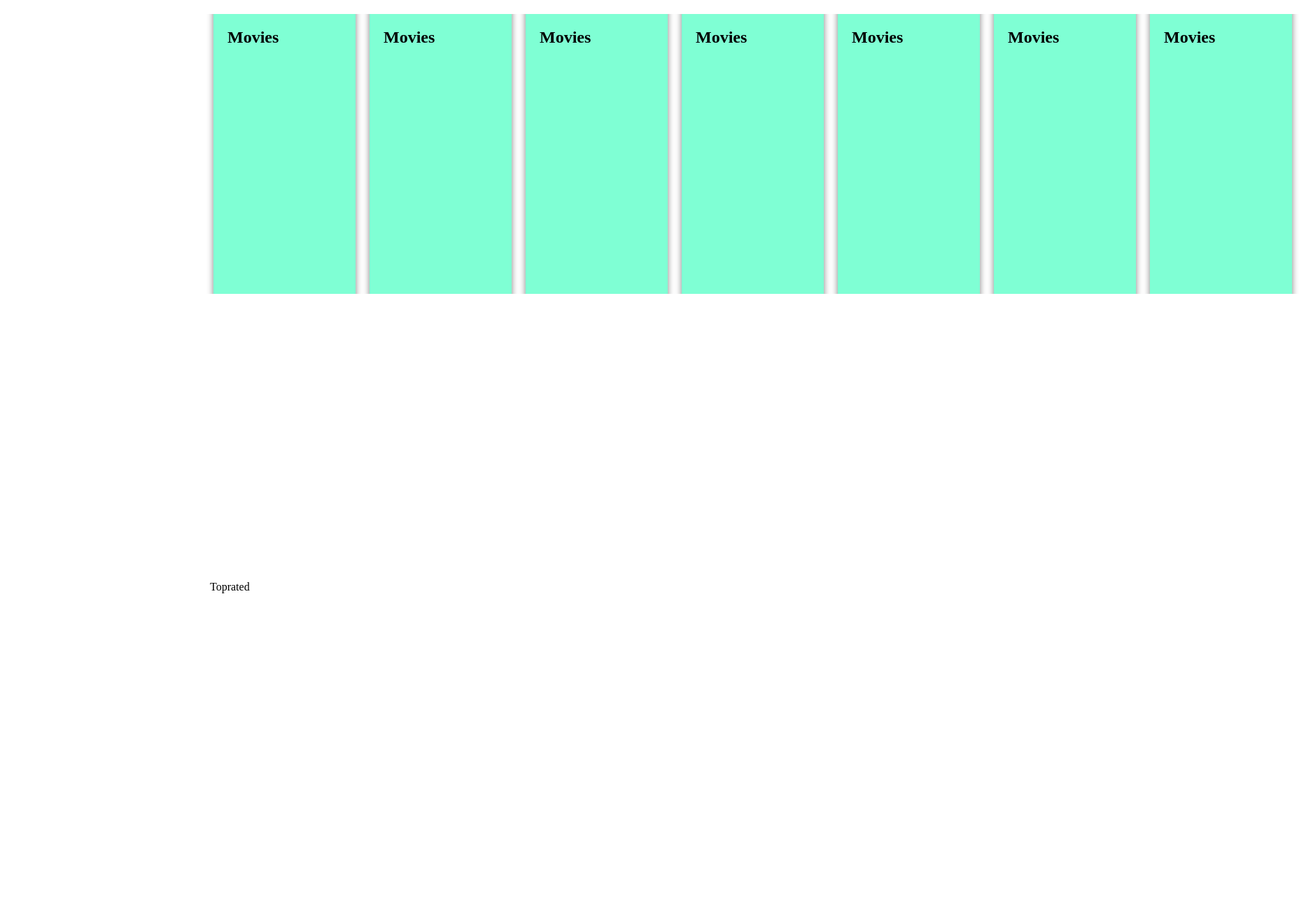
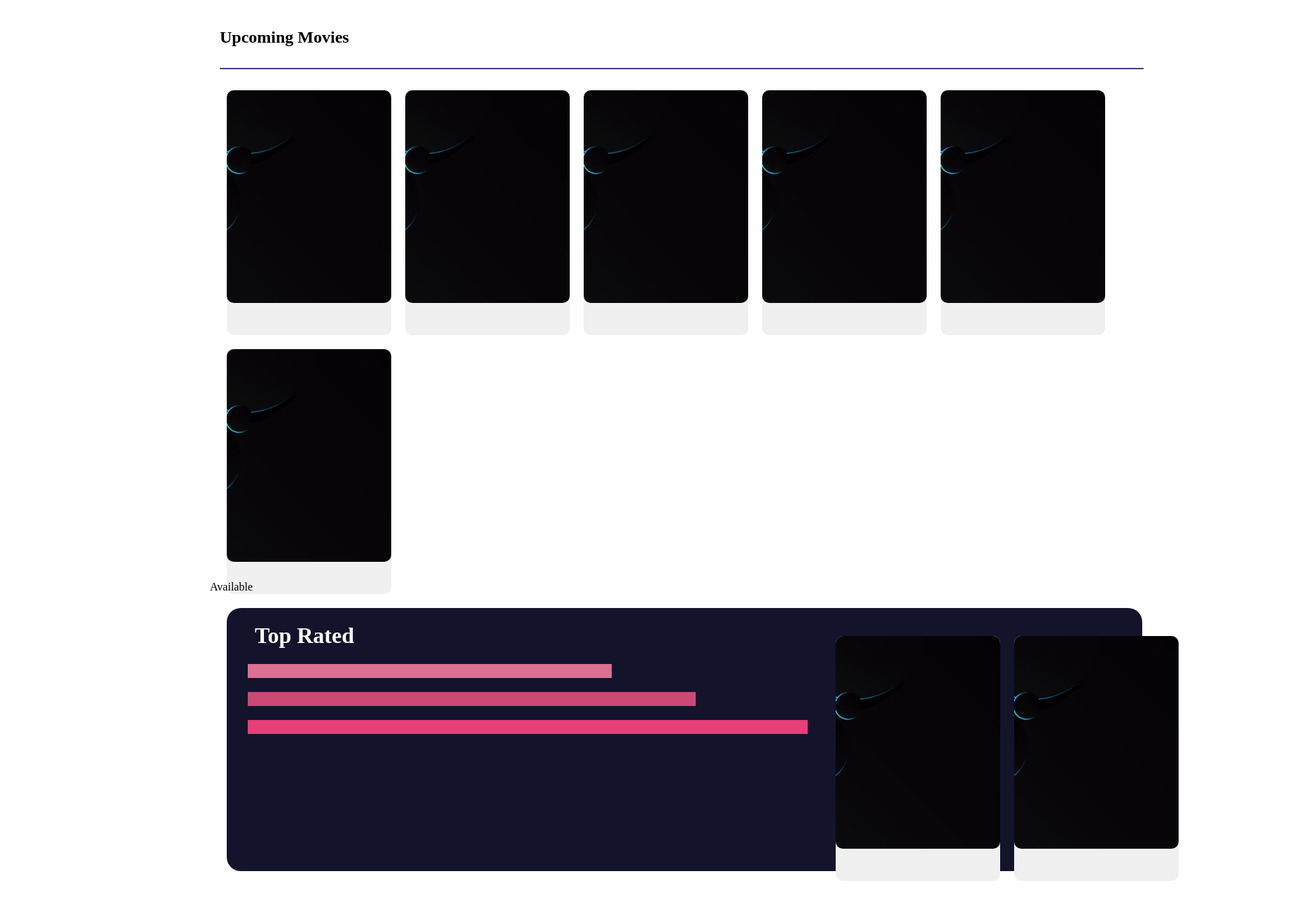
Before and after one commit to GuruDev20/Online_Movie_Ticket_Booking_System, a React (Create React App) app in the folder frontend/: page / in a window 1280 px wide. Shown: the part 798-2080 px from the top of the page at 70% size, 1856 px wide, since content can reach past the window. Built offline with nearby package versions, Linux system fonts and the light colour scheme.

Commit message:
updated upcoming movies

```diff
--- a/frontend/src/App.css
+++ b/frontend/src/App.css
@@ -2,7 +2,7 @@
     display: flex;
 }
 nav {
-    background-color: goldenrod;
+    background-image: url('pic1.avif');
     color: white;
     padding: 10px;
     width: 16%;
@@ -29,7 +29,7 @@ a {
     color: white;
 }
 a:hover {
-    color: black;
+    color: lightseagreen;
 }
 main {
     margin-left: 34vh;
--- a/frontend/src/App.js
+++ b/frontend/src/App.js
@@ -3,7 +3,7 @@ import { Link, Element } from 'react-scroll';
 import './App.css';
 import Home from './components/Home/Home';
 import Upcomingmovies from './components/Upcmingmovies/Upcomingmovies'
-import Toprated from './components/TopRated/Toprated';
+import Available from './components/Available/Available';
 import Search from './components/Search/Search';
 import About from './components/About/About';
 import Contact from './components/Contact/Contact';
@@ -22,8 +22,8 @@ function App() {
     },
     {
       id: 3,
-      title: 'Top Rated',
-      component: <Toprated />,
+      title: 'Available',
+      component: <Available />,
     },
     {
       id: 4,
--- /dev/null
+++ b/frontend/src/components/Available/Available.js
@@ -0,0 +1,9 @@
+import React from 'react'
+
+function Available() {
+  return (
+    <div>Available</div>
+  )
+}
+
+export default Available
--- a/frontend/src/components/Navbar/Navbar.css
+++ /dev/null
@@ -1,40 +0,0 @@
-.navbar {
-  background-image: url('pic1.avif');
-  color: white;
-  padding-top: 5px;
-  width: 14%;
-  height: 96vh;
-  position: fixed;
-  top: 0;
-  left: 0;
-  padding: 20px;
-}
-.navbar-list {
-  list-style: none;
-  display: flex;
-  flex-direction: column;
-  margin: 0;
-  padding-top: 23vh;
-  line-height: 4.5vh;
-}
-.navbar-list li {
-  padding: 5px;
-  cursor: pointer;
-  font-size: 18px;
-  list-style: none;
-  color: white;
-}
-.navbar a {
-  text-decoration: none;
-  color: #fff;
-}
-.navbar a:hover {
-  color: paleturquoise;
-}
-.content {
-  margin-left: 16%;
-  padding: 20px;
-}
-.smooth-scroll {
-  scroll-behavior: smooth;
-}
--- a/frontend/src/components/TopRated/Toprated.js
+++ /dev/null
@@ -1,9 +0,0 @@
-import React from 'react'
-
-function Toprated() {
-  return (
-    <div>Toprated</div>
-  )
-}
-
-export default Toprated
--- a/frontend/src/components/Upcmingmovies/Upcoming.css
+++ b/frontend/src/components/Upcmingmovies/Upcoming.css
@@ -1,18 +1,85 @@
-.carousel-container {
+.card-container {
     display: flex;
-    overflow: hidden;
-    height: 50vh; /* Adjust the height as needed */
-    align-items: center;
-    justify-content: flex-start;
-  }
+    flex-direction: column;
+    align-items: start;
+    margin-left:14px;
+}
 
-  .card {
-    padding: 20px;
-    background-color: aquamarine;
-    width: 163px;
-    height: 50vh;
-    overflow: hidden;
+.card-content {
+    display: flex;
+    flex-wrap: wrap;
+    justify-content: start;
+    padding-top: 20px;
+}
+
+.card {
+    width: 235px;
+    height: 350px;
+    background-color: #f0f0f0;
+    margin: 10px;
+    transform-origin: left center;
     border-radius: 10px;
-    box-shadow: 0px 0px 10px rgba(0, 0, 0, 0.5);
-    margin: 10px;
-  }
+    transition: transform 0.2s ease-in-out;
+}
+
+.card:hover {
+    transform: scale(1.05);
+}
+
+.divider {
+    background-color: darkslateblue;
+    width: 165vh;
+    height: 2px;
+    margin: 2px 0 0 0;
+    margin-top: 10px;
+}
+
+.card-image {
+    width: 100%;
+    height: 38vh;
+    object-fit: cover;
+    border-radius: 10px;
+}
+.toprated{
+    background-color:rgb(19, 19, 44);
+    width: 163.5vh;
+    height:47vh;
+    margin:10px;
+    border-radius:20px;
+    display:flex;
+    flex-direction:row;
+    justify-content:space-between;
+}
+.card-ratings{
+    display: flex;
+    flex-direction: row;
+    padding: 30px;
+}
+.ratings h1{
+    color: white;
+    padding-left: 40px;
+}
+.divider-rating1 {
+    background-color: palevioletred;
+    width: 65vh;
+    height: 20px;
+    margin: 2px 0 0 0;
+    margin-top: 10px;
+    margin-left: 30px;
+}
+.divider-rating2 {
+    background-color: rgb(204, 73, 117);
+    width: 80vh;
+    height: 20px;
+    margin: 2px 0 0 0;
+    margin-top: 20px;
+    margin-left: 30px;
+}
+.divider-rating3 {
+    background-color: rgb(231, 63, 119);
+    width: 100vh;
+    height: 20px;
+    margin: 2px 0 0 0;
+    margin-top: 20px;
+    margin-left: 30px;
+}
--- a/frontend/src/components/Upcmingmovies/Upcomingmovies.js
+++ b/frontend/src/components/Upcmingmovies/Upcomingmovies.js
@@ -1,30 +1,50 @@
 import React from "react";
 import "./Upcoming.css";
+import pic1 from "./pic1.avif";
 
 function Upcomingmovies() {
   return (
-    <div className="carousel-container">
+    <div className="card-container">
+      <div className="card-header">
+        <h2>Upcoming Movies</h2>
+      </div>
+      <div className="divider"></div>
+      <div className="card-content">
         <div className="card">
-          <h2>Movies</h2>
+          <img src={pic1} alt="Movie 1" className="card-image" />
         </div>
         <div className="card">
-          <h2>Movies</h2>
+          <img src={pic1} alt="Movie 2" className="card-image" />
         </div>
         <div className="card">
-          <h2>Movies</h2>
+          <img src={pic1} alt="Movie 3" className="card-image" />
         </div>
         <div className="card">
-          <h2>Movies</h2>
+          <img src={pic1} alt="Movie 4" className="card-image" />
         </div>
         <div className="card">
-          <h2>Movies</h2>
+          <img src={pic1} alt="Movie 5" className="card-image" />
         </div>
         <div className="card">
-          <h2>Movies</h2>
+          <img src={pic1} alt="Movie 6" className="card-image" />
         </div>
-        <div className="card">
-          <h2>Movies</h2>
+      </div>
+      <div className="toprated">
+        <div className="ratings">
+          <h1>Top Rated</h1>
+          <div className="divider-rating1"></div>
+          <div className="divider-rating2"></div>
+          <div className="divider-rating3"></div>
         </div>
+        <div className="card-ratings">
+          <div className="card">
+            <img src={pic1} alt="Movie 1" className="card-image" />
+          </div>
+          <div className="card">
+            <img src={pic1} alt="Movie 2" className="card-image" />
+          </div>
+        </div>
+      </div>
     </div>
   );
 }
```
Also changed, not shown: frontend/src/components/Navbar/Navbar.js (deleted, +0 -50 lines), frontend/src/components/Upcmingmovies/pic1.avif (added), frontend/src/pic1.avif (renamed from frontend/src/components/Navbar/pic1.avif).
